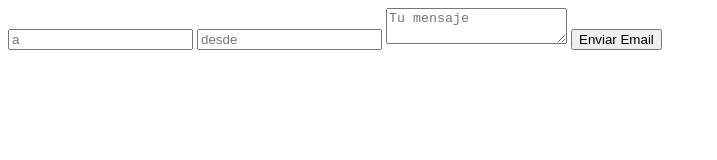
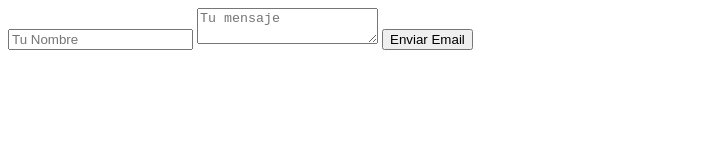
Before and after one commit to LaBibliaTeca/Mensajes, a plain HTML site: page sendemail.html in a window 1280 px wide. Shown: the whole page, without its empty margins (0-717 px from the left). Drawn offline with Linux system fonts and the light colour scheme.

Commit message:
Update sendemail.html

```diff
--- a/sendemail.html
+++ b/sendemail.html
@@ -7,8 +7,8 @@
 </head>
 <body>
     <form id="contact-form">
-       <input type="text" name="to_name" placeholder="a" required />
-     <input type="text" name="from_name" placeholder="desde" required />
+      <!-- <input type="text" name="to_name" placeholder="a" required -->
+     <input type="text" name="from_name" placeholder="Tu Nombre" required />
 
        <!-- <input type="text" name="user_name" placeholder="Tu nombre" required />-->
        <!-- <input type="email" name="user_email" placeholder="Tu email" required />-->
```
